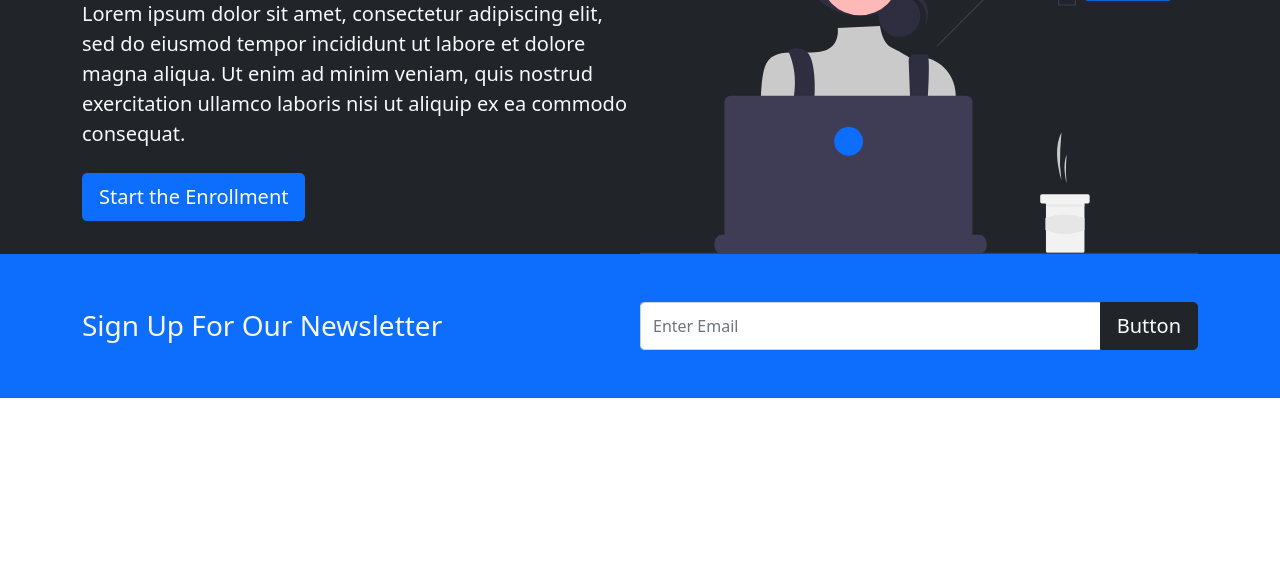
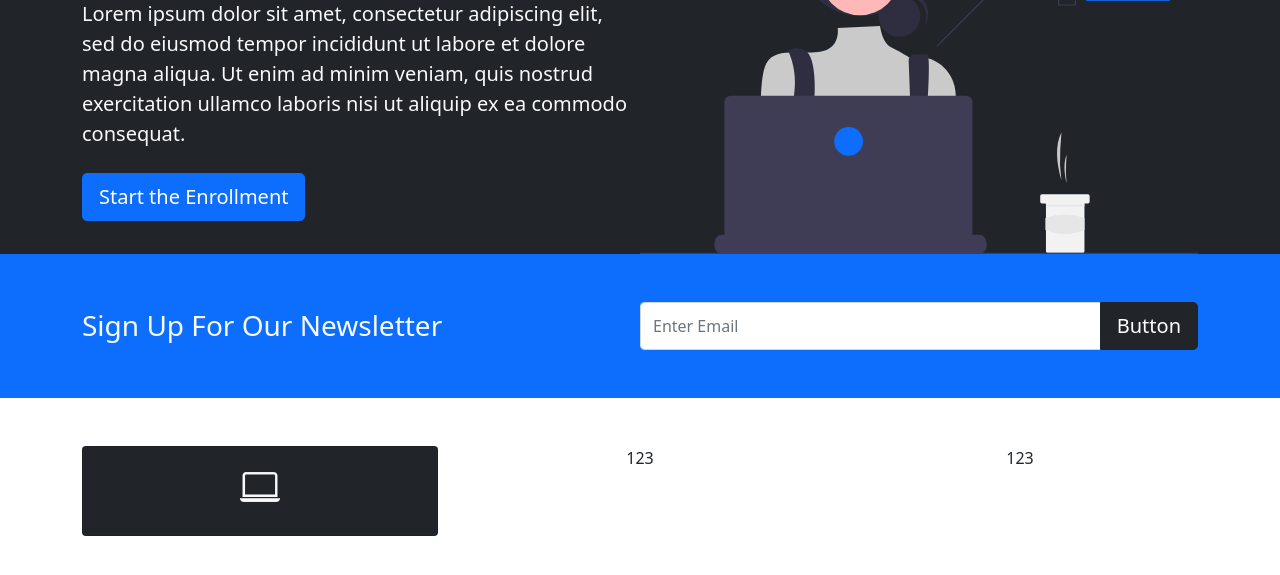
Before and after one commit to guidonunes/bootstrap-tutorials, a plain HTML site: page bootcamp-template/index.html in a window 1280 px wide. Shown: the part 227-802 px from the top of the page. Drawn offline with nearby package versions, Linux system fonts and the light colour scheme.

Commit message:
Added 'boxes' and bootstrap icons.

```diff
--- a/bootcamp-template/index.html
+++ b/bootcamp-template/index.html
@@ -8,6 +8,11 @@
       rel="stylesheet"
       integrity="sha384-EVSTQN3/azprG1Anm3QDgpJLIm9Nao0Yz1ztcQTwFspd3yD65VohhpuuCOmLASjC"
       crossorigin="anonymous"
+    />
+    <!-- Option 1: Include in HTML -->
+    <link
+      rel="stylesheet"
+      href="https://cdn.jsdelivr.net/npm/bootstrap-icons@1.3.0/font/bootstrap-icons.css"
     />
     <link rel="stylesheet" href="styles.css" />
     <title>Frontend Bootcamp</title>
@@ -80,6 +85,24 @@
       </div>
     </section>
 
+    <!--Boxes-->
+    <section class="p-5">
+      <div class="container">
+        <div class="row text-center">
+          <div class="col-md">
+            <div class="card bg-dark text-light">
+              <div class="card-body text-center">
+                <div class="h1">
+                  <i class="bi bi-laptop"></i>
+                </div>
+              </div>
+            </div>
+          </div>
+          <div class="col-md">123</div>
+          <div class="col-md">123</div>
+        </div>
+      </div>
+    </section>
     <script
       src="https://cdn.jsdelivr.net/npm/bootstrap@5.0.2/dist/js/bootstrap.bundle.min.js"
       integrity="sha384-MrcW6ZMFYlzcLA8Nl+NtUVF0sA7MsXsP1UyJoMp4YLEuNSfAP+JcXn/tWtIaxVXM"
```
